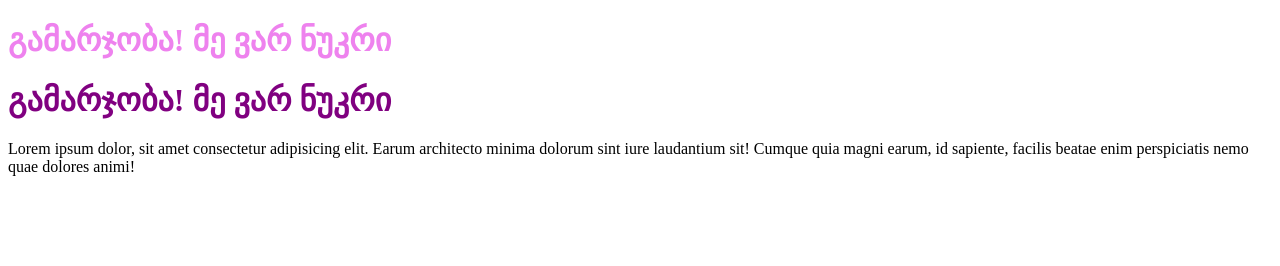
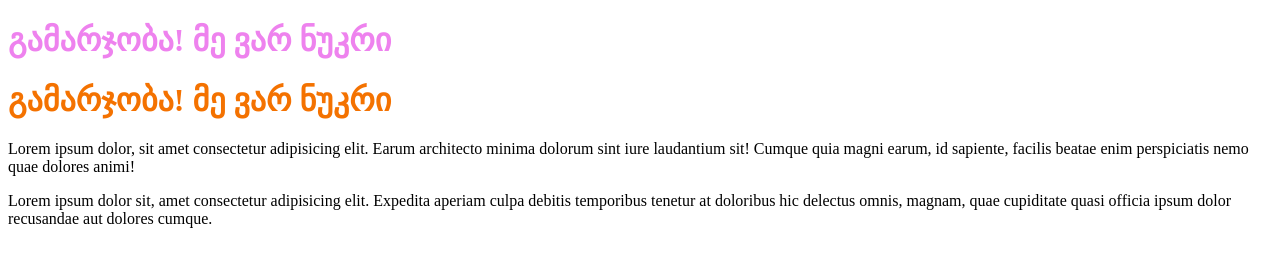
Before and after one commit to EarendilM83/iliauniCourse1, a plain HTML site: page index.html in a window 1280 px wide. Drawn offline with Linux system fonts and the light colour scheme.

Commit message:
paragraph added, changed second heading style

```diff
--- a/index.html
+++ b/index.html
@@ -8,7 +8,8 @@
 <body>
 
     <h1 style="color: violet">გამარჯობა! მე ვარ ნუკრი</h1>
-    <h1 style="color: purple">გამარჯობა! მე ვარ ნუკრი</h1>
+    <h1 style="color: rgb(244, 114, 0)">გამარჯობა! მე ვარ ნუკრი</h1>
     <p>Lorem ipsum dolor, sit amet consectetur adipisicing elit. Earum architecto minima dolorum sint iure laudantium sit! Cumque quia magni earum, id sapiente, facilis beatae enim perspiciatis nemo quae dolores animi!</p>
+    <p>Lorem ipsum dolor sit, amet consectetur adipisicing elit. Expedita aperiam culpa debitis temporibus tenetur at doloribus hic delectus omnis, magnam, quae cupiditate quasi officia ipsum dolor recusandae aut dolores cumque.</p>
 </body>
 </html>
```
